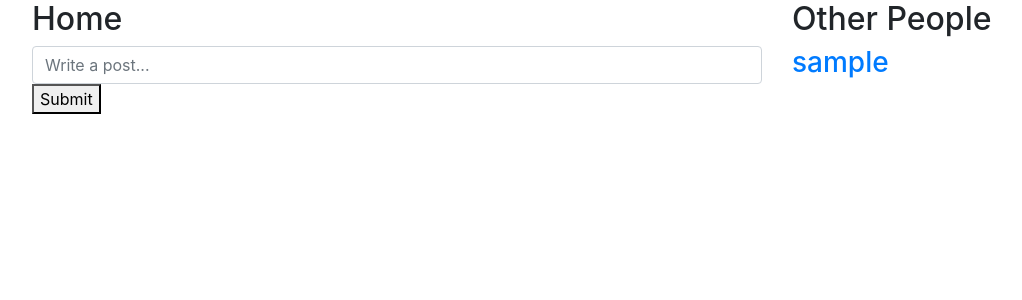
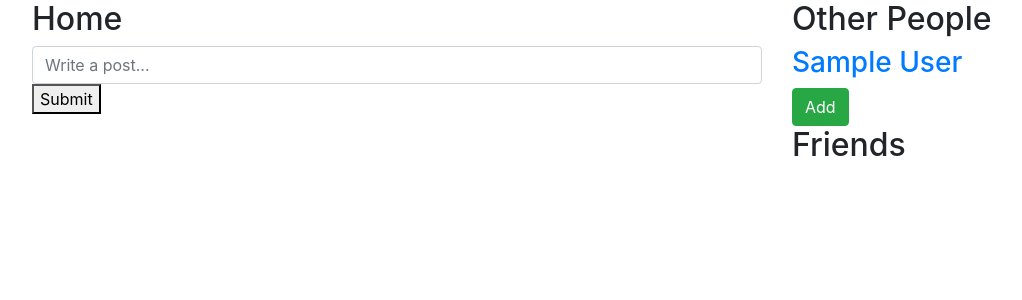
Before and after one commit to jakub-polak/django-social-app, a Django app: template home/templates/home/home.html in a window 1280 px wide. Shown: the part 56-356 px from the top of the page, without its empty margins (53-1075 px from the left). Run offline with Django 3.2, Linux system fonts and the light colour scheme; the template is opened without the code that fills it: values that come from a table or form of the project are taken from there, others are empty; the visitor is signed in with stand-in values (Sample User, id 1); data comes from the database, SQL or seed files in the repository; some libraries are stand-ins or nearby versions.

Commit message:
Add and remove friends

```diff
--- a/accounts/templates/accounts/profile.html
+++ b/accounts/templates/accounts/profile.html
@@ -15,6 +15,7 @@
         <p>Website: {{ user.userprofile.website }}</p>
         <p>City: {{ user.userprofile.city }}</p>
         <p>Phone: {{ user.userprofile.phone }}</p>
+        <p>PK: {{ user.pk }}</p>
         {% if user.userprofile.image %}
             <img src="{{ user.userprofile.image.url }}" width="240" alt="broken img">
         {% endif %}
--- a/accounts/views.py
+++ b/accounts/views.py
@@ -24,9 +24,7 @@ def register(request):
 
 
 @login_required
-def view_profile(request, pk=None, jajko=None):
-    if jajko:
-        print(f'JAJKO: {jajko}')
+def view_profile(request, pk=None):
     args = {
         'user': User.objects.get(pk=pk) if pk else request.user,
     }
--- a/home/templates/home/home.html
+++ b/home/templates/home/home.html
@@ -22,8 +22,22 @@
             <div class="col-md-4">
                 <h2>Other People</h2>
                 {% for user in users %}
-                    <a href="{% url 'accounts:view_profile_with_pk' pk=user.pk %}">
-                        <h3>{{ user.username }}</h3>
+                    {% if not user in friends %}
+                        <a href="{% url 'accounts:view_profile_with_pk' pk=user.pk %}">
+                            <h3>{{ user.first_name }} {{ user.last_name }}</h3>
+                        </a>
+                        <a href="{% url 'home:change_friends' operation='add' pk=user.pk %}">
+                            <button type="button" class="btn btn-success">Add</button>
+                        </a>
+                    {% endif %}
+                {% endfor %}
+                <h2>Friends</h2>
+                {% for friend in friends %}
+                    <a href="{% url 'accounts:view_profile_with_pk' pk=friend.pk %}">
+                        <h3>{{ friend.first_name }} {{ friend.last_name }}</h3>
+                    </a>
+                    <a href="{% url 'home:change_friends' operation='remove' pk=friend.pk %}">
+                        <button type="button" class="btn btn-danger">Remove</button>
                     </a>
                 {% endfor %}
             </div>
```
Also changed, not shown: home/views.py (+13 -1 lines).
